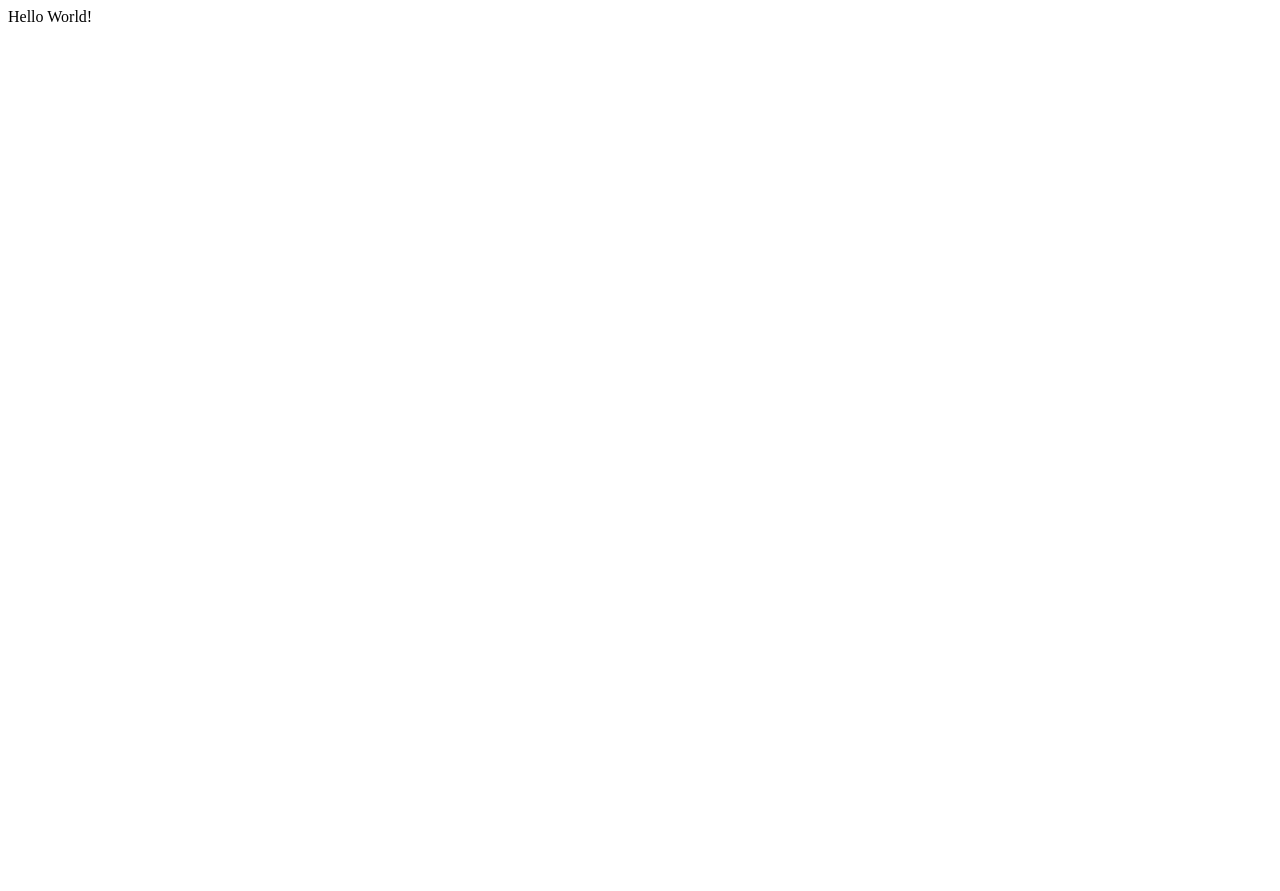
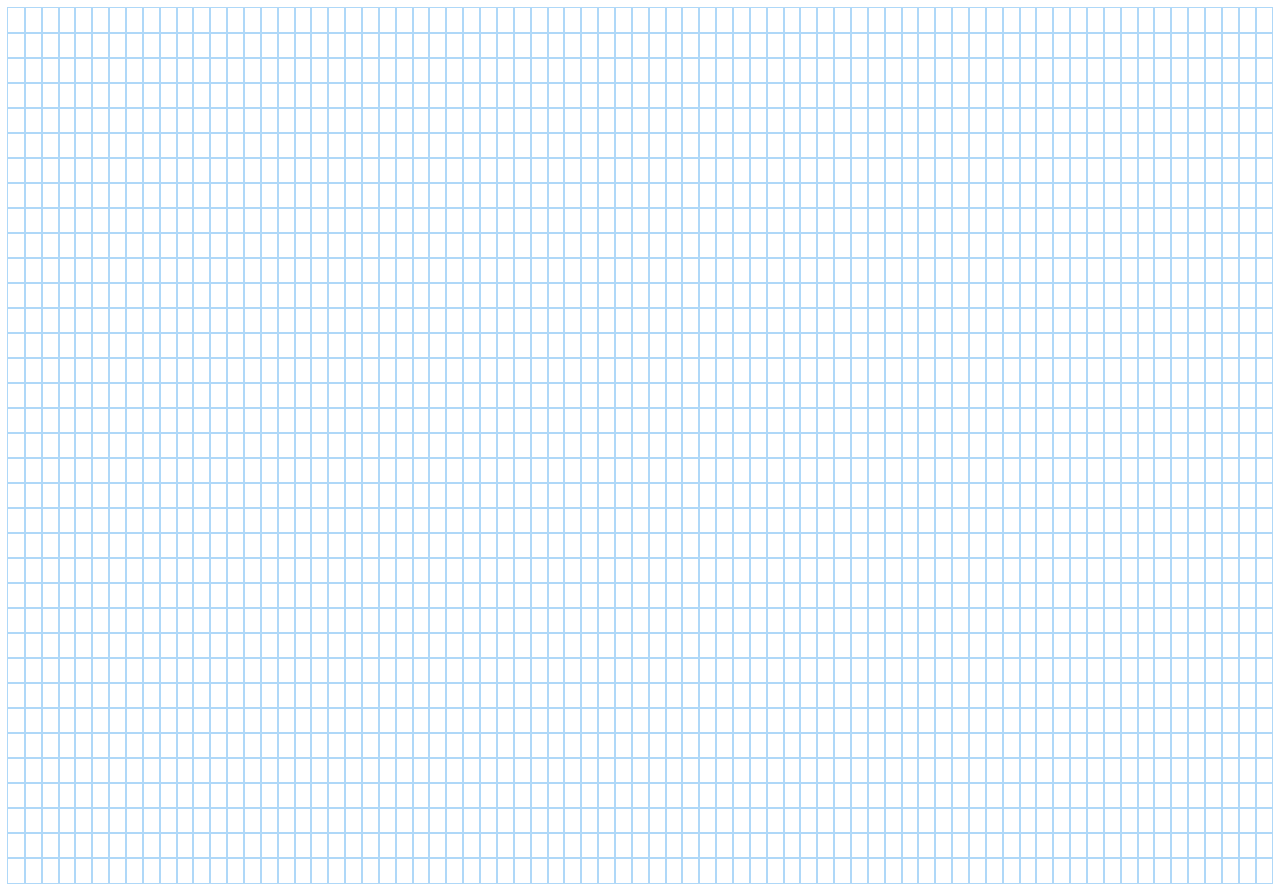
Before and after one commit to Chris-McVey/gameOfLife, a React app: page / in a window 1280 px wide. Before the commit the page ends 800 px from the top, so only its background shows below. Built offline with nearby package versions, Linux system fonts and the light colour scheme.

Commit message:
Grid rendering

```diff
--- a/client/src/components/App.jsx
+++ b/client/src/components/App.jsx
@@ -1,5 +1,7 @@
 import React from 'react';
 
-const App = () => <div>Hello World!</div>;
+import Grid from './Grid.jsx';
+
+const App = () => <Grid />;
 
 export default App;
--- /dev/null
+++ b/client/src/components/Grid.jsx
@@ -0,0 +1,36 @@
+import React, { useState, useEffect } from 'react';
+
+import Node from './Node.jsx';
+import { createGrid } from '../utilityFunctions/gridHelpers.js';
+
+const Grid = () => {
+  const [grid, setGrid] = useState([]);
+
+  useEffect(() => {
+    const startingGrid = createGrid();
+    setGrid(startingGrid);
+  }, []);
+
+  return (
+    <div className="grid">
+      {grid.map((row, rowIndex) => (
+        <div className="row" key={rowIndex}>
+          {row.map((node, nodeIndex) => {
+            const { row, col } = node;
+            return (
+              <Node
+                key={nodeIndex}
+                row={row}
+                col={col}
+                isAlive={false}
+                grid={grid}
+              />
+            );
+          })}
+        </div>
+      ))}
+    </div>
+  )
+};
+
+export default Grid;
--- /dev/null
+++ b/client/src/components/Node.jsx
@@ -0,0 +1,25 @@
+import React from 'react';
+
+const Node = ({
+  row,
+  col,
+  onMouseDown,
+  onMouseEnter,
+  onMouseUp,
+  grid,
+  mouseIsPressed
+}) => {
+  let extraClassName = '';
+
+  return (
+    <div
+      id={`node-${row}-${col}`}
+      className={`node ${extraClassName}`}
+      role="presentation"
+      row={row}
+      col={col}
+    />
+  );
+};
+
+export default Node;
--- a/client/src/utilityFunctions/gridHelpers.js
+++ b/client/src/utilityFunctions/gridHelpers.js
@@ -9,12 +9,17 @@ const createNode = (
 
 const createGrid = () => {
   const grid = [];
-  for (let row = 0; row < 20; row += 1) {
+  for (let row = 0; row < 35; row += 1) {
     const currentRow = [];
-    for (let col = 0; col < 50; col += 1) {
+    for (let col = 0; col < 75; col += 1) {
       currentRow.push(createNode(row, col));
     }
     grid.push(currentRow);
   }
   return grid;
 };
+
+export {
+  createGrid,
+  createNode
+};
--- a/public/styles.css
+++ b/public/styles.css
@@ -0,0 +1,13 @@
+.node {
+  width: 25px;
+  height: 25px;
+  outline: 1px solid rgb(175, 216, 248);
+  display: inline-block;
+}
+.row {
+  display: flex;
+}
+
+.grid {
+  align-self: center;
+}
```
